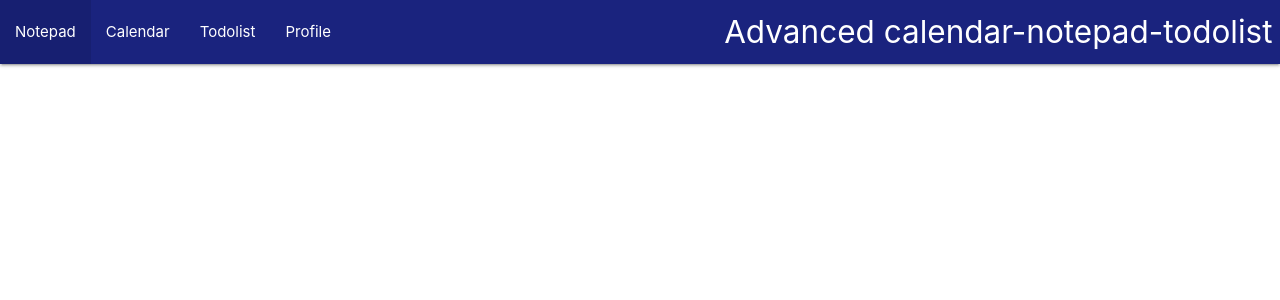
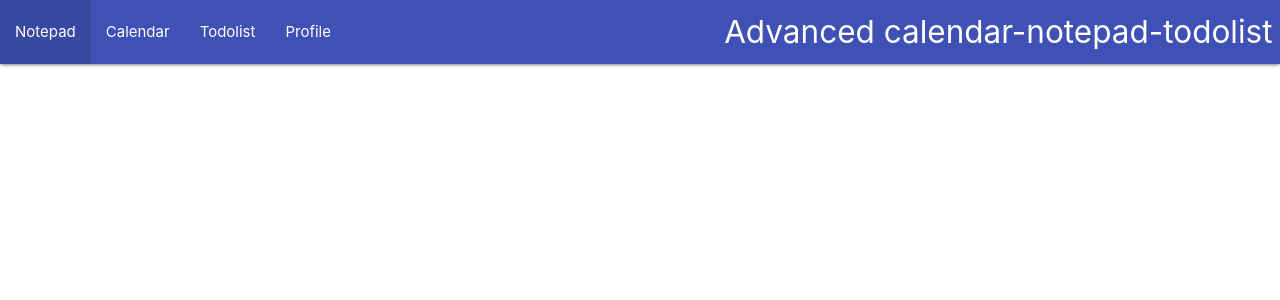
Before and after one commit to darqwski/symfony-vue-organizer, a Symfony app: template templates/typicalPage.html.twig in a window 1280 px wide. Shown: the top 300 px of the page. Run offline with Twig, Linux system fonts and the light colour scheme; the template is opened without the code that fills it, so the values that code supplies are empty; some libraries are stand-ins or nearby versions.

Commit message:
add Style from Vue Components

```diff
--- a/assets/main.js
+++ b/assets/main.js
@@ -1,11 +1,19 @@
 import Vue from 'vue'
 import notepadApp from './components/notepad/notepadApp.vue'
-
 Vue.config.productionTip = false
 
 /* eslint-disable no-new */
+
 new Vue({
     el: '#notepadApp',
     components: { notepadApp },
-    template: '<notepadApp/>'
+    template: '<notepadApp/>',
+    data(){
+        return{
+            type:"notesList",
+            notepadID:"1",
+            noteID:"1",
+            noteTitle:""
+        }
+    }
 })
--- a/public/main.css
+++ b/public/style/main.css
@@ -1,7 +1,8 @@
 .main-grid-container{
     display: grid;
-    grid-template-columns: auto auto;
+    grid-template-columns: 4fr 8fr;
     grid-column-gap: 20px;
     margin-left: 20px;
     margin-right: 20px;
+    margin-top: 10px;
 }
--- a/templates/typicalPage.html.twig
+++ b/templates/typicalPage.html.twig
@@ -3,13 +3,15 @@
 <head>
     <meta charset="UTF-8"/>
     <title>{{ name }}</title>
-    <link rel="stylesheet" type="text/css" href="main.css"/>
+    <link rel="stylesheet" type="text/css" href="style/main.css"/>
     <link rel="stylesheet" href="https://cdnjs.cloudflare.com/ajax/libs/materialize/1.0.0-beta/css/materialize.min.css">
+    <link href="https://fonts.googleapis.com/icon?family=Material+Icons" rel="stylesheet">
+    <link rel="stylesheet" href="build/main.css">
     <script src="https://code.jquery.com/jquery-3.3.1.min.js"></script>
 </head>
 <body>
 <nav>
-    <div class="nav-wrapper indigo darken-4">
+    <div class="nav-wrapper indigo">
         <a href="#" class="brand-logo right">Advanced calendar-notepad-todolist</a>
         <ul id="nav-mobile" class="left hide-on-med-and-down">
             <li><a href="">Notepad</a></li>
```
